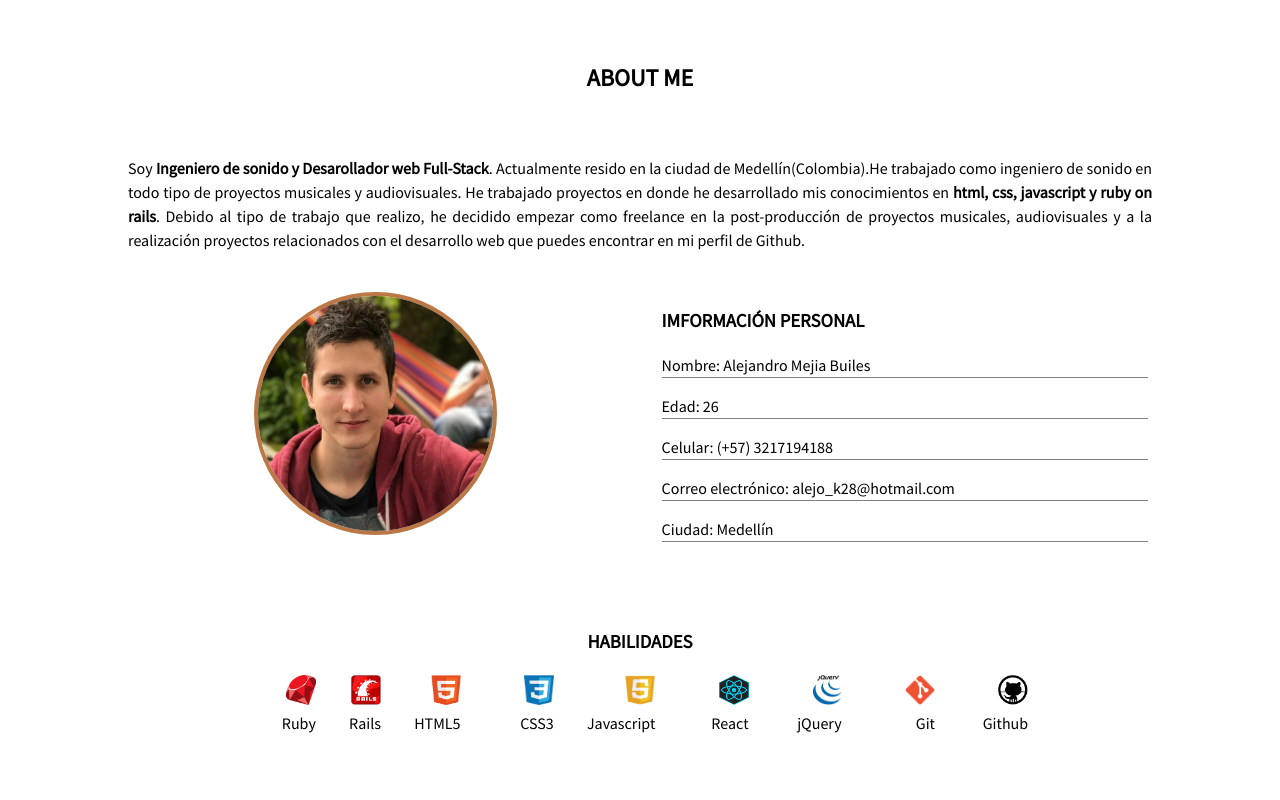
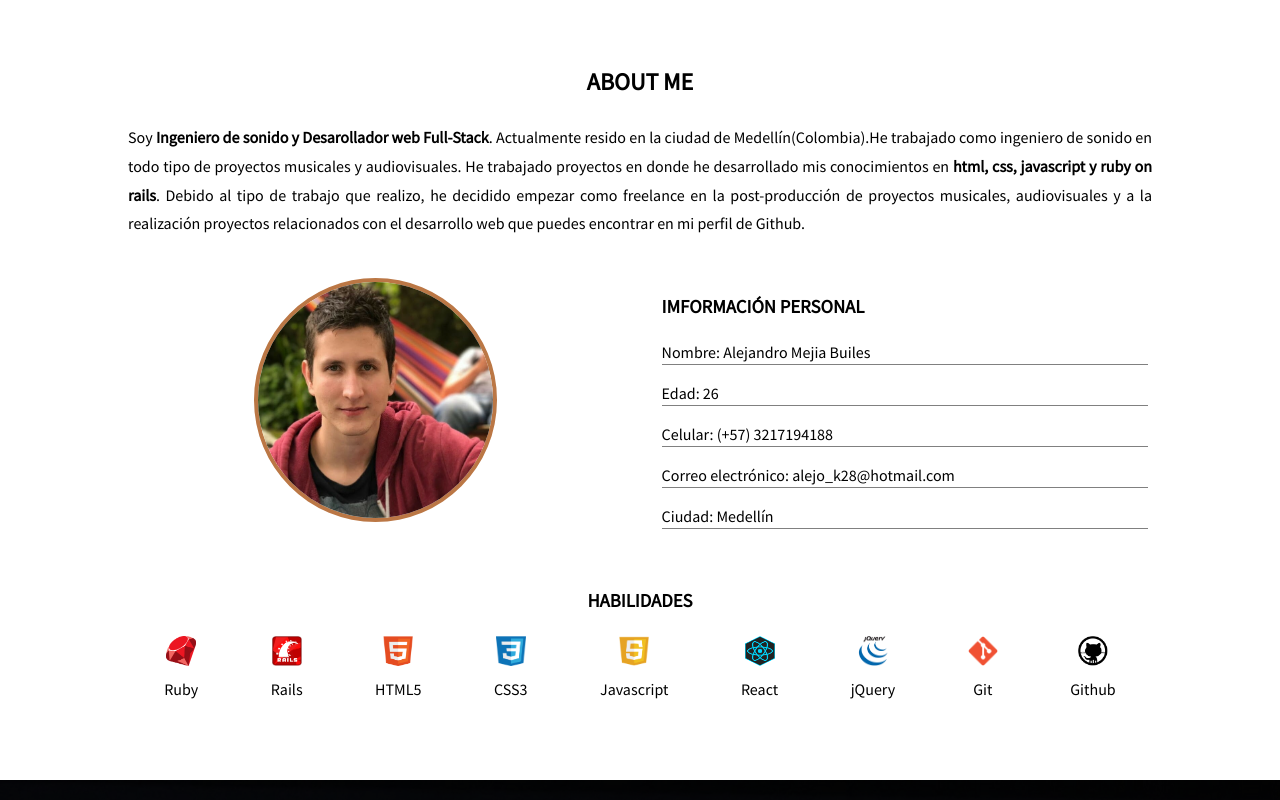
Before and after one commit to Alejok28/portfolio, a plain HTML site: page index.html in a window 1280 px wide. Shown: the part 720-1520 px from the top of the page. Drawn offline with nearby package versions, Linux system fonts and the light colour scheme.

Commit message:
Fix About me icons

```diff
--- a/css/style.css
+++ b/css/style.css
@@ -132,10 +132,10 @@ header .dropdown{
 #about-me{
   text-align: center;
   padding: 60px 0;
-  line-height:1.5;
+  line-height:1.8;
 }
 #about-me .about-text{
-  margin-top: 60px;
+  margin-top: 20px;
   text-align: justify;
   width: 80%;
   margin-left: auto;
@@ -154,16 +154,20 @@ header .dropdown{
   border-radius: 50%;
   border: 4px solid rgb(187, 119, 69);
 }
+#about-me .habilidades{
+  margin-left: auto;
+  margin-right: auto;
+  text-align: center;
+  width: 80%;
+}
 #about-me .icons{
-  margin-top: 50px;
+  display: flex;
+  justify-content: space-around;
 }
 #about-me .icons .icon{
-  text-align: right;
-  display: inline-block;
-  margin-left: 30px;
+
 }
 #about-me .icons .icon img{
-  text-align: left;
   width: 30px;
   height: 30px;
 }
--- a/index.html
+++ b/index.html
@@ -67,8 +67,10 @@
         <p>Ciudad: Medellín</p>
       </div>
     </div>
+
+    <div class="habilidades">
+      <h3>HABILIDADES</h3>
       <div class="icons">
-      <h3>HABILIDADES</h3>
         <div class="icon">
           <img src="images/icons/ruby.png" alt="Ruby">
           <p>Ruby</p>
@@ -105,7 +107,7 @@
           <img class="icon" src="images/icons/github.png" alt="Github">
           <p>Github</p>
         </div>
-
+      </div>
     </div>
 
   </section>
```
Lines whose indentation alone changed are shown as unchanged.
